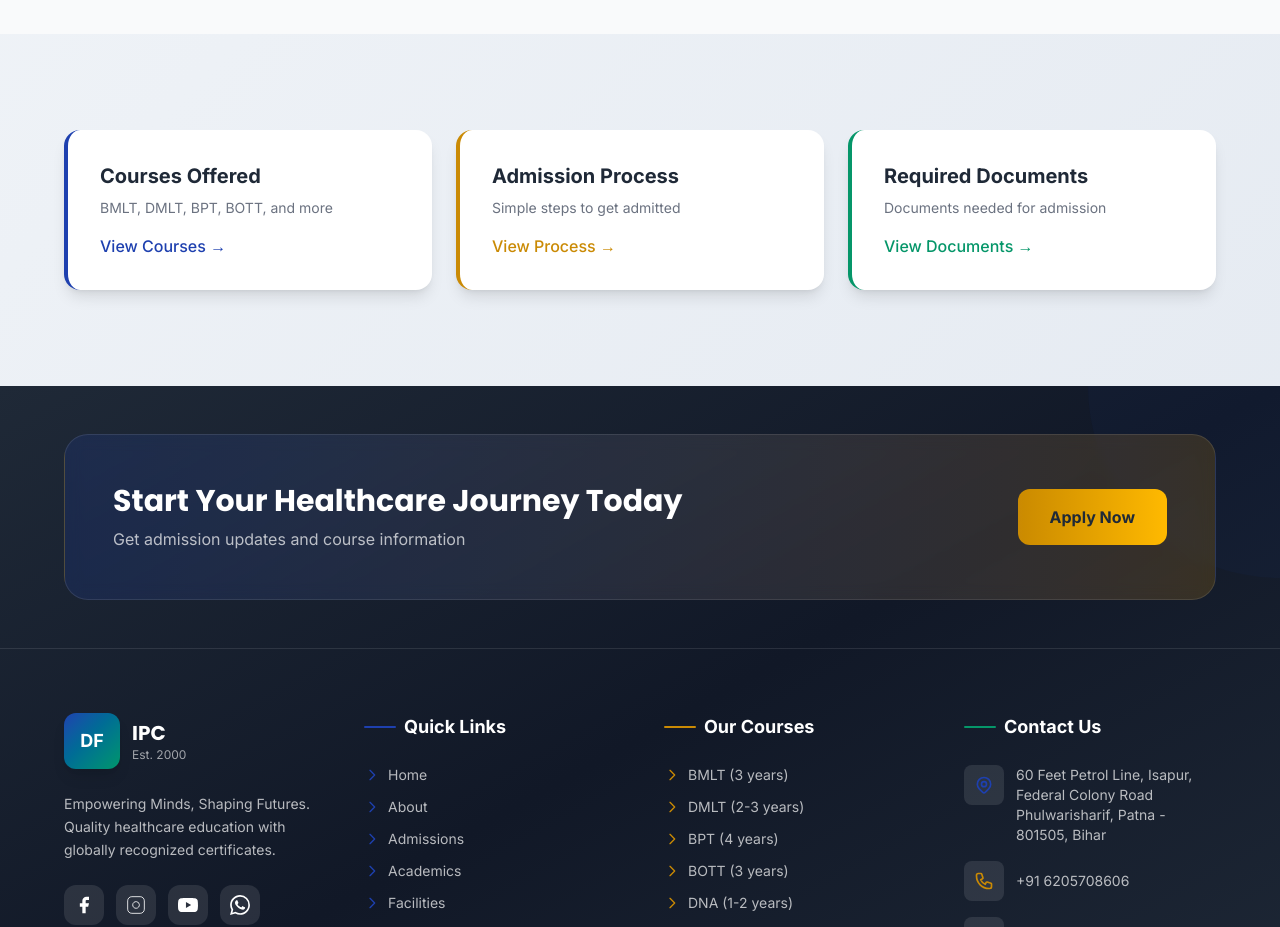
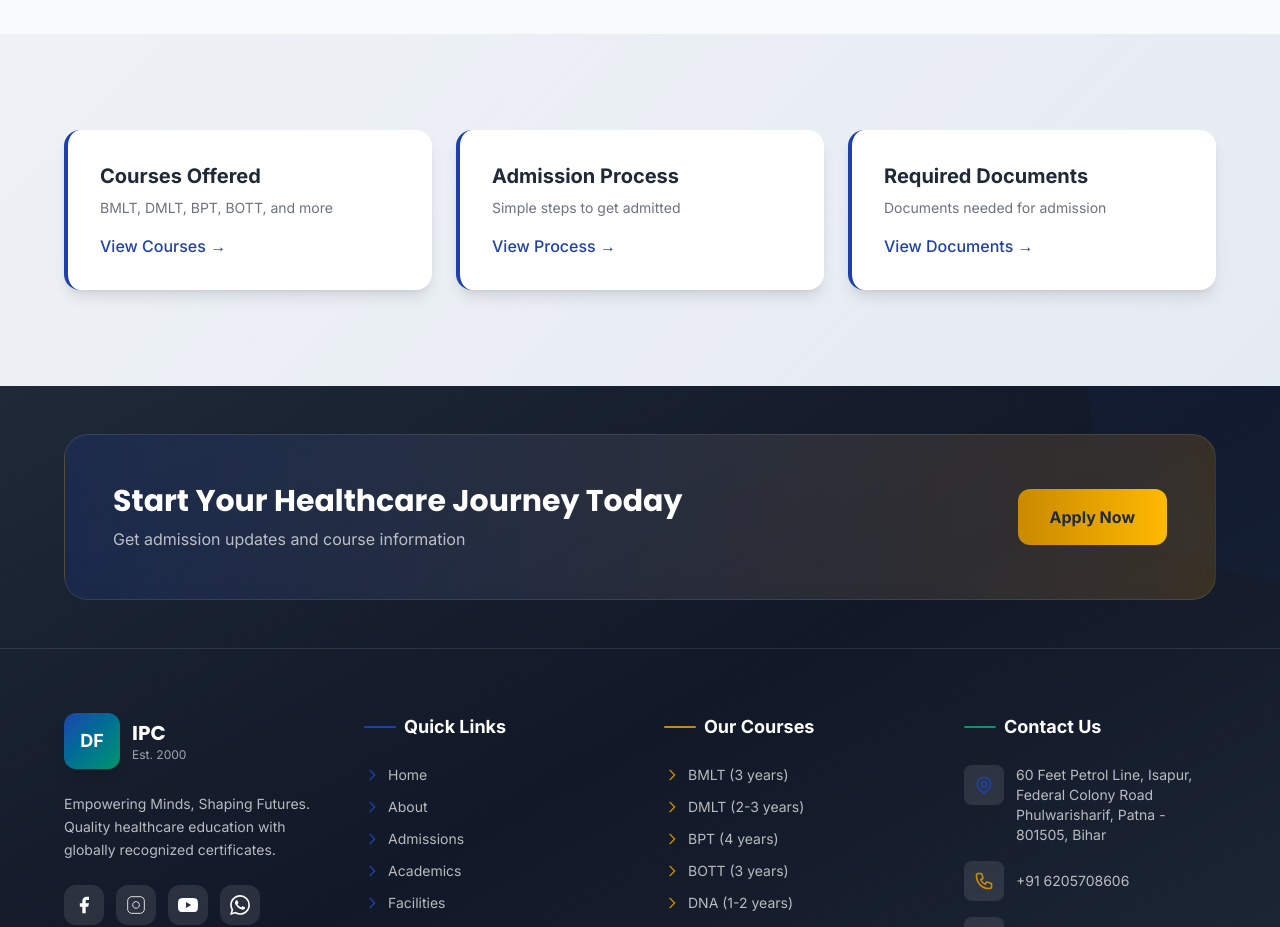
Before and after one commit to invinci009/miapatna, a Next.js app: page /admissions in a window 1280 px wide. Shown: the part 1820-2747 px from the top of the page. Built offline with nearby package versions, Linux system fonts and the light colour scheme.

Commit message:
Consistent blue theme for all admission cards

```diff
--- a/src/app/admissions/AdmissionsContent.tsx
+++ b/src/app/admissions/AdmissionsContent.tsx
@@ -160,19 +160,19 @@ export default function Admissions() {
                             </button>
                             <button
                                 onClick={() => setActiveTab('process')}
-                                className="bg-white rounded-2xl p-8 shadow-lg hover:shadow-xl transition-all text-left group border-l-4 border-secondary"
+                                className="bg-white rounded-2xl p-8 shadow-lg hover:shadow-xl transition-all text-left group border-l-4 border-primary"
                             >
                                 <h3 className="text-xl font-bold text-neutral mb-2">Admission Process</h3>
                                 <p className="text-subtle-light text-sm mb-4">Simple steps to get admitted</p>
-                                <span className="text-secondary font-medium group-hover:underline">View Process →</span>
+                                <span className="text-primary font-medium group-hover:underline">View Process →</span>
                             </button>
                             <button
                                 onClick={() => setActiveTab('documents')}
-                                className="bg-white rounded-2xl p-8 shadow-lg hover:shadow-xl transition-all text-left group border-l-4 border-accent"
+                                className="bg-white rounded-2xl p-8 shadow-lg hover:shadow-xl transition-all text-left group border-l-4 border-primary"
                             >
                                 <h3 className="text-xl font-bold text-neutral mb-2">Required Documents</h3>
                                 <p className="text-subtle-light text-sm mb-4">Documents needed for admission</p>
-                                <span className="text-accent font-medium group-hover:underline">View Documents →</span>
+                                <span className="text-primary font-medium group-hover:underline">View Documents →</span>
                             </button>
                         </div>
                     </Section>
```
